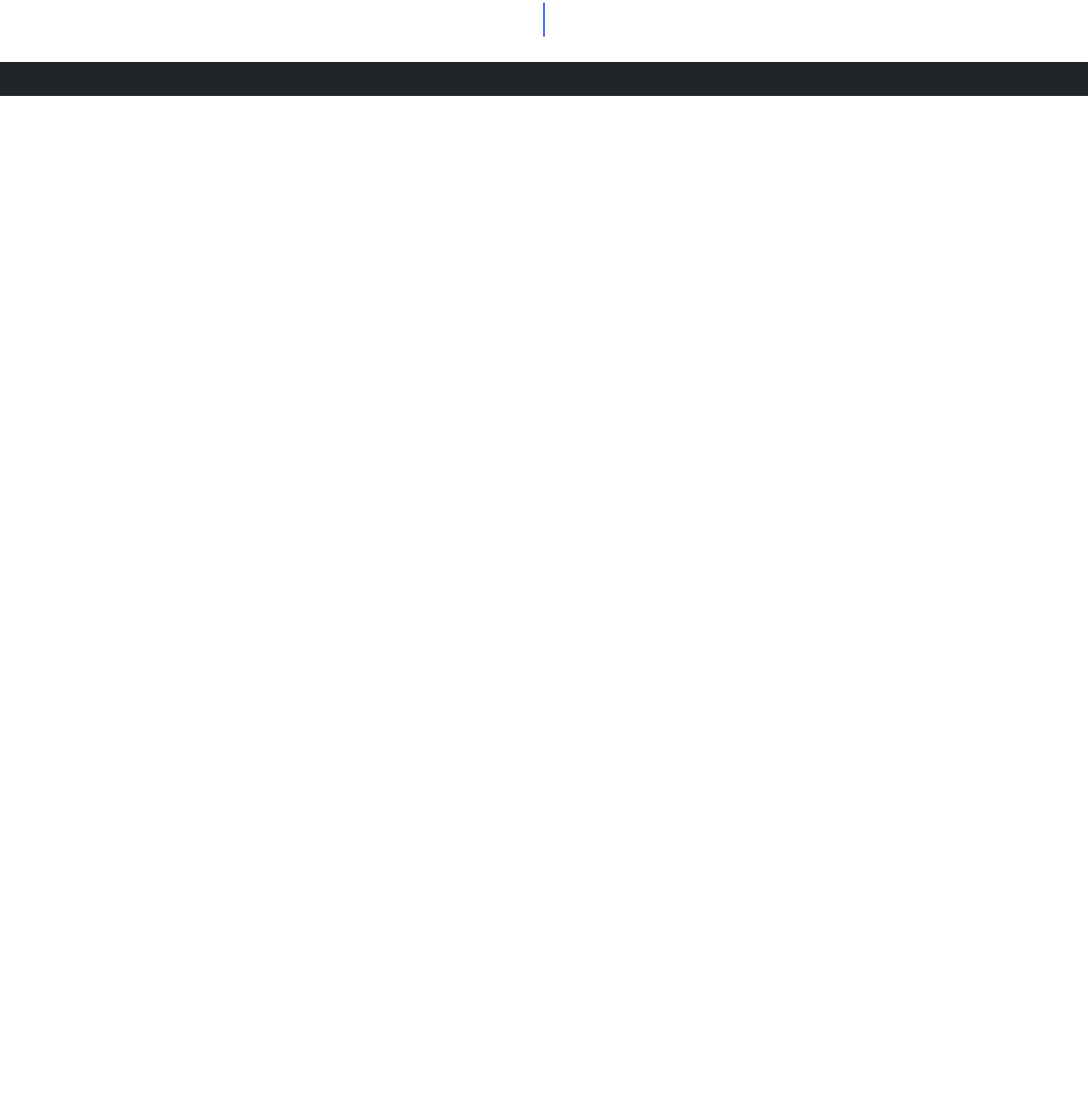
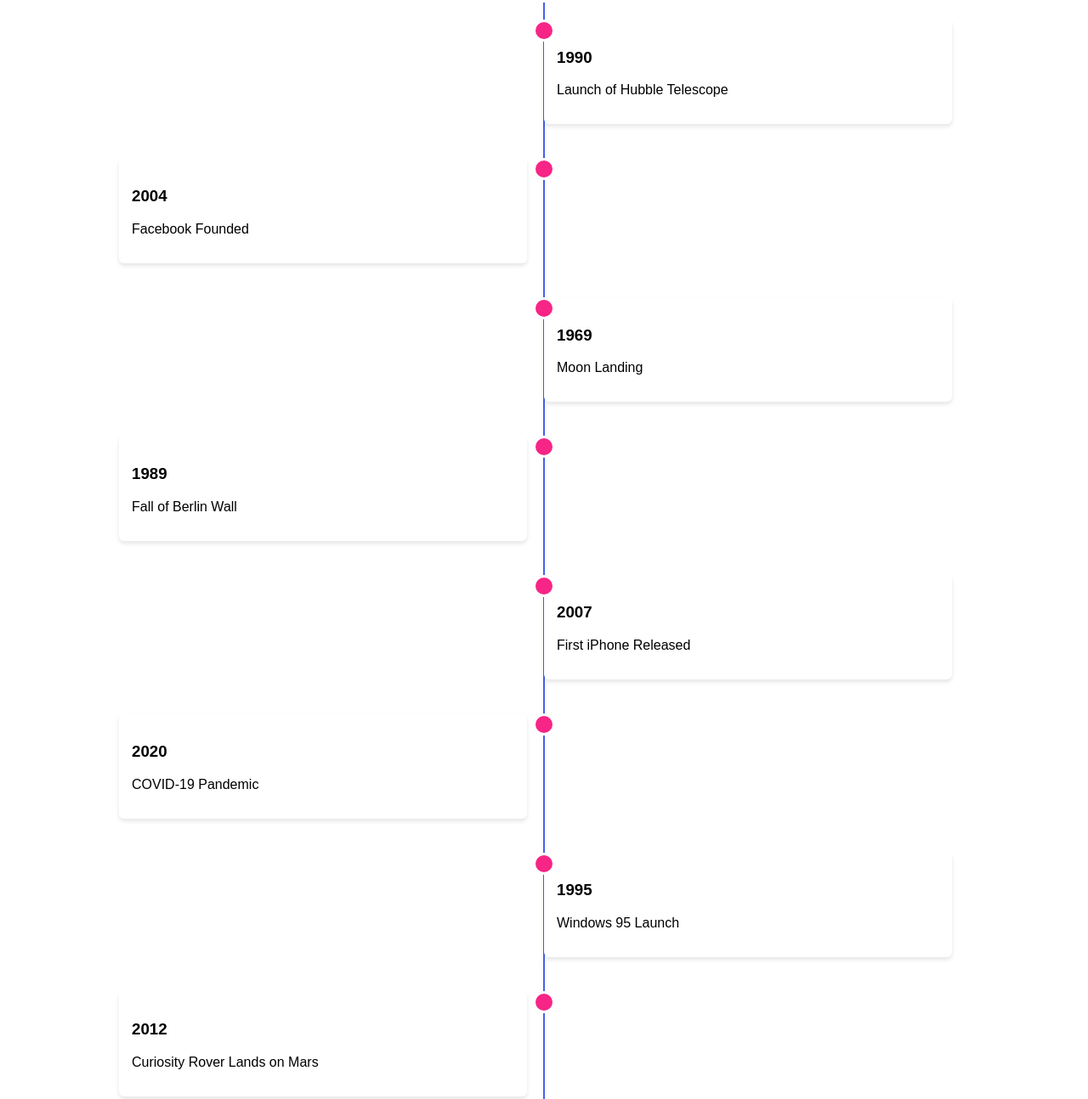
Before and after one commit to siddartha216/js-school-project-yadavsiddartha, a plain HTML site: page index.html in a window 1280 px wide. Shown: the part 107-1401 px from the top of the page at 85% size. Before the commit the page ends 800 px from the top, so only its background shows below. Drawn offline with Linux system fonts and the light colour scheme.

Commit message:
Add files via upload

```diff
--- /dev/null
+++ b/events.json
@@ -0,0 +1,58 @@
+[
+  {
+    "year": "1990",
+    "title": "Launch of Hubble Telescope",
+    "description": "NASA launches the Hubble Space Telescope, revolutionizing astronomy.",
+    "imageURL": "https://upload.wikimedia.org/wikipedia/commons/3/3f/HST-SM4.jpeg",
+    "category": "Science"
+  },
+  {
+    "year": "2004",
+    "title": "Facebook Founded",
+    "description": "Mark Zuckerberg launches Facebook from his Harvard dorm room.",
+    "imageURL": "https://upload.wikimedia.org/wikipedia/commons/5/51/Facebook_f_logo_%282019%29.svg",
+    "category": "Technology"
+  },
+  {
+    "year": "1969",
+    "title": "Moon Landing",
+    "description": "Neil Armstrong becomes the first human to step on the Moon.",
+    "imageURL": "https://upload.wikimedia.org/wikipedia/commons/a/a7/Apollo_11_Lunar_Module.jpg",
+    "category": "Space"
+  },
+  {
+    "year": "1989",
+    "title": "Fall of Berlin Wall",
+    "description": "The Berlin Wall falls, symbolizing the end of the Cold War.",
+    "imageURL": "https://upload.wikimedia.org/wikipedia/commons/f/f0/Fall_of_the_Berlin_Wall.jpg",
+    "category": "History"
+  },
+  {
+    "year": "2007",
+    "title": "First iPhone Released",
+    "description": "Apple releases the first iPhone, changing mobile technology forever.",
+    "imageURL": "https://upload.wikimedia.org/wikipedia/commons/f/fa/IPhone_Original.svg",
+    "category": "Technology"
+  },
+  {
+    "year": "2020",
+    "title": "COVID-19 Pandemic",
+    "description": "The world faces a global pandemic, impacting all aspects of life.",
+    "imageURL": "https://upload.wikimedia.org/wikipedia/commons/4/4e/Coronavirus_SARS-CoV-2.jpg",
+    "category": "Health"
+  },
+  {
+    "year": "1995",
+    "title": "Windows 95 Launch",
+    "description": "Microsoft launches Windows 95, a major milestone in PC history.",
+    "imageURL": "https://upload.wikimedia.org/wikipedia/commons/f/f3/Windows_logo_-_1992%E2%80%932001_%28black%29.svg",
+    "category": "Technology"
+  },
+  {
+    "year": "2012",
+    "title": "Curiosity Rover Lands on Mars",
+    "description": "NASA's Curiosity rover lands on Mars to explore the planet's surface.",
+    "imageURL": "https://upload.wikimedia.org/wikipedia/commons/2/2f/PIA17043_-_Curiosity_self-portrait_at_%27Rock_Nest%27.jpg",
+    "category": "Space"
+  }
+]
--- a/index.html
+++ b/index.html
@@ -11,29 +11,30 @@
     <h1>
         <img src="timeline.jpeg" alt="Company Logo" class="logo">
     </h1>
-    <button>Toggle Theme</button>
+    <button id="theme-toggle">Toggle Theme</button>
 </header>
 <nav>
-    <!-- nav empty for now  -->
+    <!-- nav empty for now -->
 </nav>
 <main>
     <section id="timeline">
-     <!-- where event markers will live. -->
+        <!-- where event markers will live -->
     </section>
     <article>
         <figure>
-            <!--  Event content will go here -->
+            <!-- Event content will go here -->
         </figure>
     </article>
+</main>
 
-</main>
-<div id="modal">
-    <!-- for future pop‑ups. -->
-</div>
+<!-- Modal -->
+<div id="modal"></div>
+
 <footer>
     <!-- Footer content if needed -->
 </footer>
 
-
+<!-- JS scripts -->
+<script src="script.js"></script>
 </body>
 </html>
--- /dev/null
+++ b/script.js
@@ -0,0 +1,52 @@
+document.addEventListener("DOMContentLoaded", () => {
+    const timeline = document.getElementById("timeline");
+    const modal = document.getElementById("modal");
+
+    // Create modal content dynamically
+    modal.innerHTML = `
+        <div id="modal-content">
+            <span id="close-modal" style="cursor:pointer;float:right;font-size:20px;">&times;</span>
+            <h2 id="modal-title"></h2>
+            <p id="modal-year"></p>
+            <img id="modal-image" src="" alt="" style="max-width:100%;border-radius:6px;"/>
+            <p id="modal-description"></p>
+        </div>
+    `;
+
+    const closeModal = document.getElementById("close-modal");
+    closeModal.addEventListener("click", () => modal.style.display = "none");
+
+    // Fetch events from JSON file
+    fetch("events.json")
+        .then(response => response.json())
+        .then(events => {
+            events.forEach(event => {
+                const item = document.createElement("div");
+                item.classList.add("timeline-item");
+
+                const dot = document.createElement("div");
+                dot.classList.add("timeline-dot");
+
+                const content = document.createElement("div");
+                content.classList.add("timeline-content");
+                content.innerHTML = `<h3>${event.year}</h3><p>${event.title}</p>`;
+
+                // Open modal on click
+                dot.addEventListener("click", () => openModal(event));
+                content.addEventListener("click", () => openModal(event));
+
+                item.appendChild(dot);
+                item.appendChild(content);
+                timeline.appendChild(item);
+            });
+        })
+        .catch(err => console.error("Error loading events:", err));
+
+    function openModal(event) {
+        document.getElementById("modal-title").textContent = event.title;
+        document.getElementById("modal-year").textContent = `Year: ${event.year}`;
+        document.getElementById("modal-image").src = event.imageURL;
+        document.getElementById("modal-description").textContent = event.description;
+        modal.style.display = "flex";
+    }
+});
```
Also changed, not shown: README.md.
